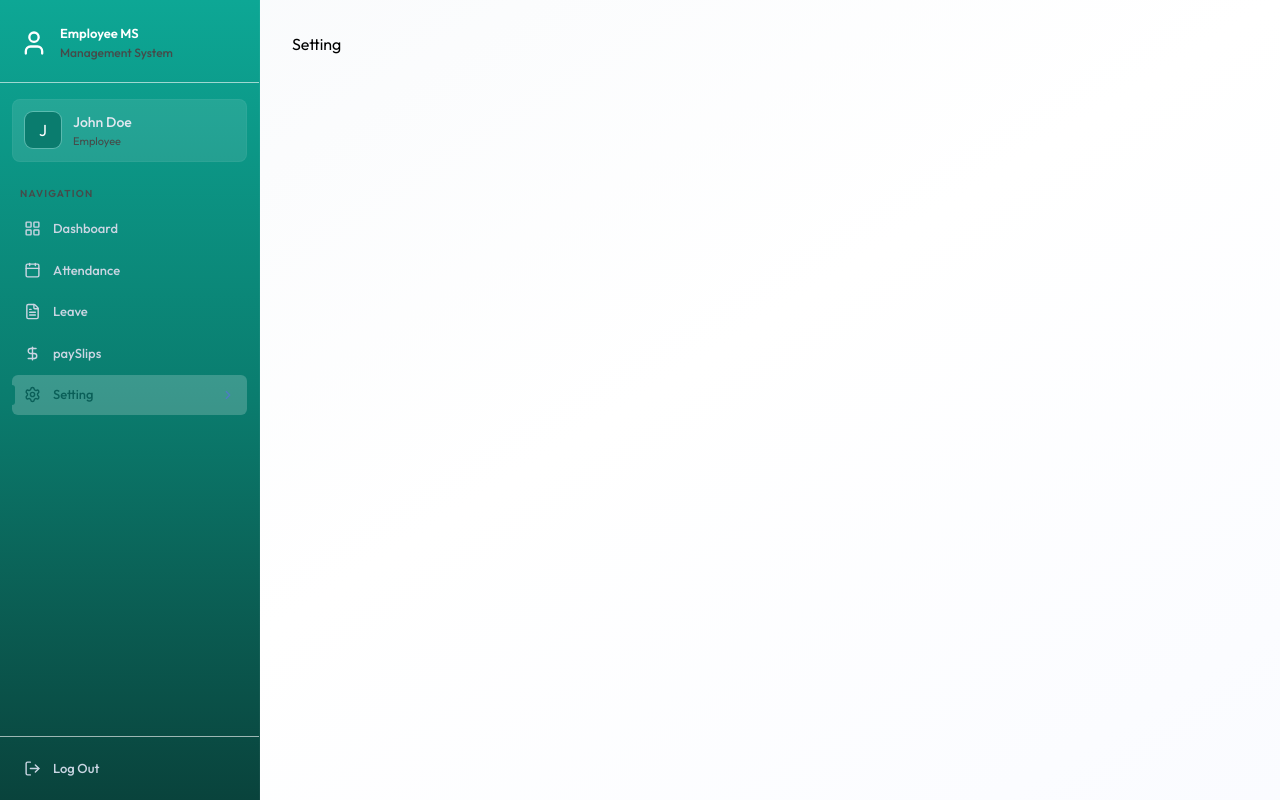
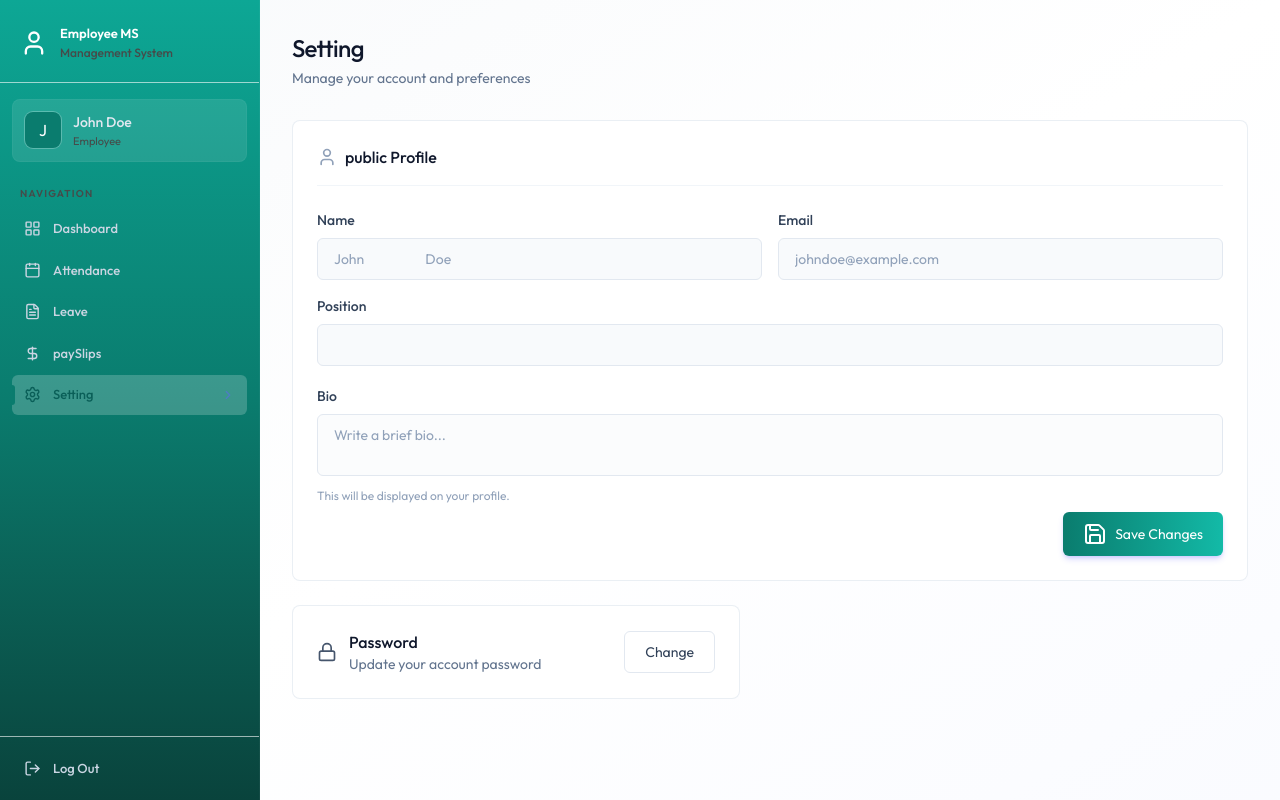
Before and after one commit to Lasantha201/FullStack-EMS, a React (Vite) app in the folder client/: page /setting in a window 1280 px wide. Built offline with nearby package versions, Linux system fonts and the light colour scheme.

Commit message:
Setting Page UI completed

```diff
--- /dev/null
+++ b/client/src/components/ChangePasswordMode.jsx
@@ -0,0 +1,89 @@
+import { Loader2Icon, LockIcon, X } from 'lucide-react';
+import React, { useState } from 'react'
+
+const ChangePasswordMode = ({open, onClose}) => {
+
+    const [loading, setLoading] = useState(false);
+    const [message, setMessage] = useState({type: "", text: ""});
+
+    const handleSubmit = async (e)=>{
+        e.preventDefault();
+    }
+
+    if(!open) return null;
+
+  return (
+    <div
+    onClick={onClose}
+    className='fixed inset-0 z-50 flex items-center justify-center p-4'>
+        <div className='absolute inset-0 bg-black/40 backdrop-blur-sm'/>
+
+        <div className='relative bg-white rounded-2xl shadow-2xl w-full max-w-md
+        animate-fade-in' onClick={(e)=> e.stopPropagation()}>
+            <div className='flex items-center justify-between p-6 pb-0'>
+                <h2 className='text-lg font-medium text-slate-900 flex
+                items-center gap-2'>
+                    <LockIcon className='w-5 h-5 text-slate-400'/> Change Password
+                </h2>
+                <button onClick={onClose} className='p-2 rounded-lg hover:bg-slate-100
+                transition-colors text-slate-400 hover:text-slate-600'>
+                    <X className='w-5 h-5'/></button>
+            </div>
+
+            <form className='p-6 space-y-5' onSubmit={handleSubmit}>
+                {message.text && (
+  <div
+    className={`p-3 rounded-xl text-sm flex items-start gap-3
+      ${
+            message.type === "success"
+            ? "bg-emerald-50 text-emerald-700 border border-emerald-200"
+            : "bg-rose-50 text-rose-700 border border-rose-200"
+        }`}
+    >
+        <div
+        className={`w-1.5 h-1.5 rounded-full mt-1.5 shrink-0 ${
+            message.type === "success"
+            ? "bg-emerald-500"
+            : "bg-rose-500"
+        }`}
+        />
+        <span>{message.text}</span>
+    </div>
+)}
+
+    <div>
+        <label className='block text-sm font-medium text-slate-700 mb-2'>
+            Current Password
+        </label>
+        <input type='password' name='currentPassword' required></input>
+    </div>
+
+    <div>
+        <label className='block text-sm font-medium text-slate-700 mb-2'>
+            New Password
+        </label>
+        <input type='password' name='newPassword' required></input>
+    </div>
+
+    <div className='flex gap-3 pt-2'>
+        <button type='button' onClick={onClose} className='btn-secondary flex-1'>
+            Cancel
+        </button>
+
+        <button type='submit' disabled={loading} className='btn-primary flex-1
+        flex justify-center items-center gap-2'>
+            {loading && <Loader2Icon className='w-4 h-4 animate-spin'/>}
+            Update Password
+        </button>
+
+    </div>
+
+            </form>
+
+        </div>
+
+    </div>
+  )
+}
+
+export default ChangePasswordMode
--- /dev/null
+++ b/client/src/components/ProfileForm.jsx
@@ -0,0 +1,123 @@
+import { Loader2, Save, User } from 'lucide-react';
+import React, { useState } from 'react'
+
+const ProfileForm = ({initialData, omnSuccess}) => {
+
+    const [loading, setLoadin] = useState(false);
+    const [error, setError] = useState("");
+    const [message, setMessage] = useState("");
+
+    const handleSubmit = async(e)=>{
+
+        e.preventDefault();
+
+    }
+
+  return (
+
+    <form onSubmit={handleSubmit} className='card p-5 sm:p-6 mb-6'>
+        <h2 className='text-base font-medium text-slate-900 mb-6 pb-4
+        border-b border-slate-100 flex items-center gap-2'>
+            <User className='w-5 h-5 text-slate-400'/> public Profile
+        </h2>
+
+        {error && (
+            <div className='bg-rose-50 text-rose-700 p-4 rounded-xl text-sm
+            border border-rose-200 mb-6 flex items-start gap-3'>
+                <div className='w-1.5 h-1.5 rounded-full bg-rose-500 mt-1.5
+                shrin-0' />
+                {error}
+
+            </div>
+        )}
+
+        {message && (
+            <div className='bg-emeral-50 text-emerald-700 p-4 rounded-xl
+            text-sm border border-emerald-200 mb-6  flex items-start gap-3'>
+                <div className='w-1.5 h-1.5 rounded-full bg-rose-500 mt-1.5
+                shrin-0' />
+                {message}
+
+            </div>
+        )}
+
+        <div className='space-y-5'>
+            <div className='grid grid-cols-1 sm:grid-cols-2 gap-4'>
+                <div>
+                    <label className='block text-sm font-medium text-slate-700
+                    mb-2'>Name</label>
+                    <input disabled value={`${initialData.firstName}
+                    ${initialData.lastName}`} className='bg-slate-50
+                    text-slate-400 cursor-not-allowed'/>
+                </div>
+
+                <div>
+                    <label className='block text-sm font-medium text-slate-700
+                    mb-2'>Email</label>
+                    <input disabled value={initialData.email} className='bg-slate-50
+                    text-slate-400 cursor-not-allowed'/>
+                </div>
+
+                <div className='sm:col-span-2'>
+                    <label className='block text-sm font-medium text-slate-700
+                    mb-2'>Position</label>
+                    <input disabled value={initialData.position} className='bg-slate-50
+                    text-slate-400 cursor-not-allowed'/>
+                </div>
+
+            </div>
+
+            <div>
+                 <label className='block text-sm font-medium text-slate-700
+                    mb-2'>Bio</label>
+                 <div>
+                <textarea
+                    disabled={initialData.isDeleted}
+                    name="bio"
+                    defaultValue={initialData.bio || ""}
+                    placeholder="Write a brief bio..."
+                    className={`w-full resize-none ${
+                    initialData.isDeleted
+                        ? "bg-slate-50 text-slate-400 cursor-not-allowed"
+                        : ""
+                    }`}
+                />
+
+                   <p className="text-xs text-slate-400 mt-1.5">
+                   This will be displayed on your profile.
+                  </p>
+                </div>
+                {initialData.isDeleted ? (
+                    <div className='pt-2'>
+                        <div className='p-4 bg-rose-50 border border-rose-200
+                        rounded-xl text-center'>
+                            <p className='text-rose-600 font-medium
+                            tracking-tight'>Account Deactivate</p>
+                            <p className='text-sm text-rose-500 mt-0.5'>
+                                You can no longer update your profile.</p>
+                        </div>
+                    </div>
+
+                ) : (
+                    <div className='flex justify-end pt-2'>
+                        <button type='submit' disabled={loading}
+                        className='btn-primary flex items-center gap-2 justify-center
+                        w-full sm:w-auto'>
+                            {loading ? <Loader2 className='w-4 h-4 animate-spin'/> :
+                            <Save/> }
+                            Save Changes
+                        </button>
+                    </div>
+                )}
+
+            </div>
+
+        </div>
+
+
+    </form>
+
+  )
+}
+
+export default ProfileForm
--- a/client/src/pages/Setting.jsx
+++ b/client/src/pages/Setting.jsx
@@ -1,7 +1,63 @@
+import { useEffect, useState } from "react"
+import { dummyProfileData } from "../assets/assets"
+import Loading from "../components/Loading";
+import { Lock } from 'lucide-react';
+import ProfileForm from "../components/ProfileForm";
+import ChangePasswordMode from "../components/ChangePasswordMode";
 
 const Setting = () => {
+
+  const [profile, setProfile] = useState(null);
+  const [loading, setLoading] = useState(true);
+  const [showPasswordModel, setShowPasswordModel] = useState(false);
+
+  const fetchProfile = async() => {
+    setProfile(dummyProfileData);
+    setTimeout(()=> {
+      setLoading(false);
+    }, 1000);
+  }
+
+  useEffect(()=> {
+    fetchProfile()
+  }, [])
+
+  if(loading) return <Loading />
+
   return (
-    <div>Setting</div>
+    <div className="animate-fade-in">
+      <div className="page-header">
+        <h1 className="page-title">Setting</h1>
+        <p className="page-subtitle">Manage your account and preferences</p>
+
+      </div>
+
+      {profile && <ProfileForm initialData={profile} omnSuccess={fetchProfile}/>}
+
+      {/* Chamge Password trigger*/}
+
+      <div className="card max-w-md p-6 flex items-center justify-between">
+
+        <div className="flex items-center gap-3">
+          <div>
+            <Lock className="w-5 h-5 text-slate-600"/>
+          </div>
+          <div>
+            <p className="font-medium text-slate-900">Password</p>
+            <p className="text-sm text-slate-500">Update your account password</p>
+          </div>
+        </div>
+
+        <button onClick={()=> setShowPasswordModel(true)}
+        className="btn-secondary text-sm">
+          Change
+        </button>
+
+      </div>
+
+      <ChangePasswordMode open={showPasswordModel} onClose={()=> setShowPasswordModel(false)}/>
+
+    </div>
   )
 }
 
```
